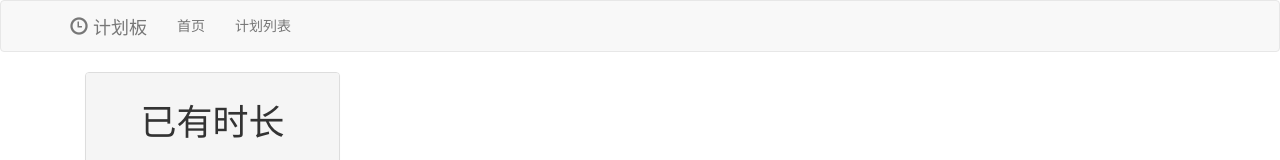
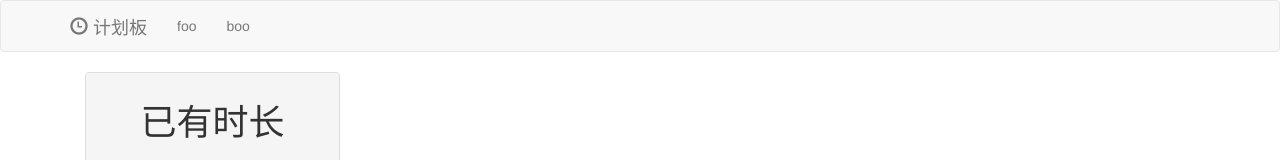
Before and after one commit to DelkTsai/mk, a Vue app: page / in a window 1280 px wide. Shown: the top 160 px of the page. Built offline with nearby package versions, Linux system fonts and the light colour scheme.

Commit message:
动态路由

```diff
--- a/src/App.vue
+++ b/src/App.vue
@@ -7,8 +7,8 @@
           计划板
         </a>
         <ul class="nav navbar-nav">
-          <li><router-link to="/home">首页</router-link></li>
-          <li><router-link to="/time-entries">计划列表</router-link></li>
+          <li><router-link to="/user/foo">foo</router-link></li>
+          <li><router-link to="/user/boo">boo</router-link></li>
         </ul>
       </div>
     </nav>
--- a/src/main.js
+++ b/src/main.js
@@ -4,6 +4,7 @@ import Vue from 'vue'
 import App from './App'
 import router from './router'
 import 'bootstrap/dist/css/bootstrap.css'
+import routers from './router/routers'
 
 Vue.config.productionTip = false
 
--- a/src/router/index.js
+++ b/src/router/index.js
@@ -5,6 +5,8 @@ import Home from '@/components/Home'
 
 
 Vue.use(Router)
+const User={template:'<div>user-{{$route.params.id}}</div>'}
+
 
 export default new Router({
   routes: [
@@ -16,6 +18,10 @@ export default new Router({
       path:'/Home',
       name:'home-page',
       component:Home
+    },
+    {
+      path: '/user/:id',
+      component: User
     }
   ]
 })
--- /dev/null
+++ b/src/router/routers.js
@@ -0,0 +1,19 @@
+/**
+ * Created by zhangjiqiang on 2017/4/9.
+ */
+import Vue from 'vue'
+import Router from 'vue-router'
+
+
+Vue.use(Router)
+
+const User={template:'<div>user-</div>'}
+
+export default new Router({
+  routes: [
+    {
+      path: '/user/:id',
+      component: User
+    }
+  ]
+})
```
